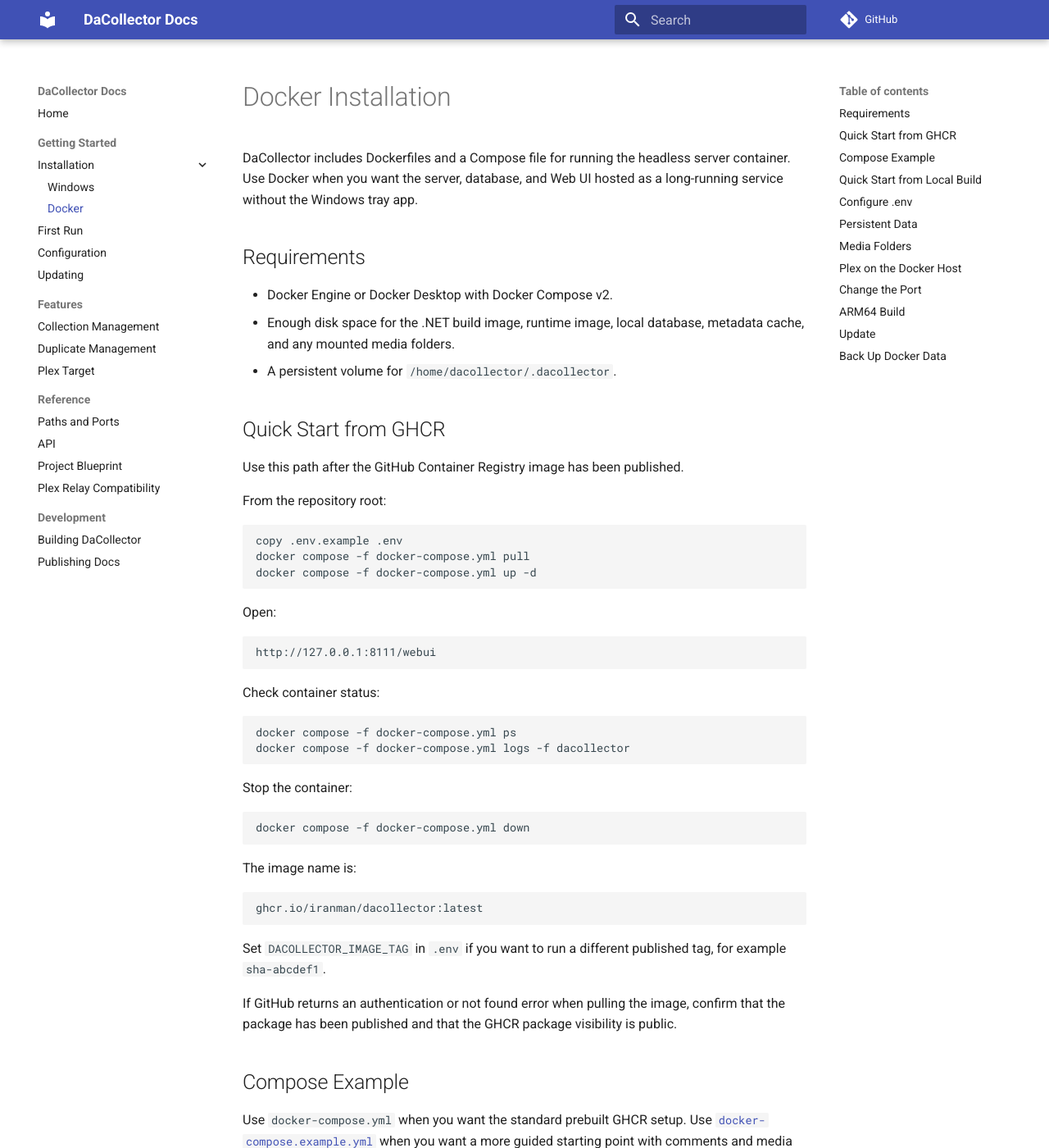
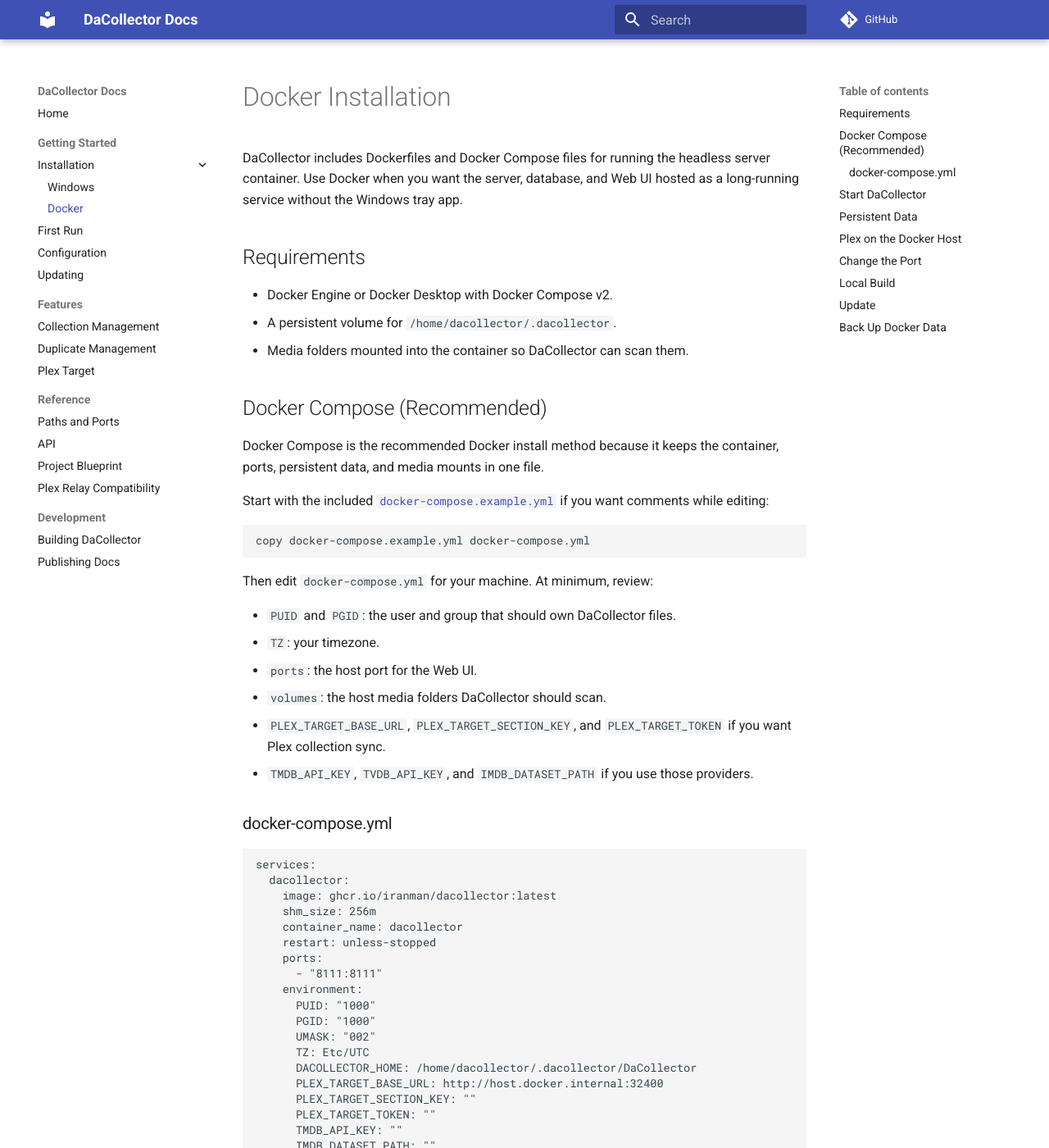
Before and after one commit to Iranman/DaCollector, an MkDocs documentation site: the page built from docs/getting-started/installation/docker.md, in a window 1280 px wide and 1400 px high. Shown: the whole window at 82% size. Built offline with MkDocs 1.6.1 and Material for MkDocs 9.7.7, drawn with Linux system fonts in a browser that asks for light colours; comment, search, counter and statistics services are not loaded; some of the changed text lies outside the part shown.

Commit message:
Revise Docker Compose install docs

````diff
--- a/docs/getting-started/installation/docker.md
+++ b/docs/getting-started/installation/docker.md
@@ -1,23 +1,87 @@
 # Docker Installation
 
-DaCollector includes Dockerfiles and a Compose file for running the headless server container. Use Docker when you want the server, database, and Web UI hosted as a long-running service without the Windows tray app.
+DaCollector includes Dockerfiles and Docker Compose files for running the headless server container. Use Docker when you want the server, database, and Web UI hosted as a long-running service without the Windows tray app.
 
 ## Requirements
 
 - Docker Engine or Docker Desktop with Docker Compose v2.
-- Enough disk space for the .NET build image, runtime image, local database, metadata cache, and any mounted media folders.
 - A persistent volume for `/home/dacollector/.dacollector`.
+- Media folders mounted into the container so DaCollector can scan them.
 
-## Quick Start from GHCR
+## Docker Compose (Recommended)
 
-Use this path after the GitHub Container Registry image has been published.
+Docker Compose is the recommended Docker install method because it keeps the container, ports, persistent data, and media mounts in one file.
 
-From the repository root:
+Start with the included [`docker-compose.example.yml`](https://github.com/Iranman/DaCollector/blob/main/docker-compose.example.yml) if you want comments while editing:
 
 ```powershell
-copy .env.example .env
-docker compose -f docker-compose.yml pull
-docker compose -f docker-compose.yml up -d
+copy docker-compose.example.yml docker-compose.yml
+```
+
+Then edit `docker-compose.yml` for your machine. At minimum, review:
+
+- `PUID` and `PGID`: the user and group that should own DaCollector files.
+- `TZ`: your timezone.
+- `ports`: the host port for the Web UI.
+- `volumes`: the host media folders DaCollector should scan.
+- `PLEX_TARGET_BASE_URL`, `PLEX_TARGET_SECTION_KEY`, and `PLEX_TARGET_TOKEN` if you want Plex collection sync.
+- `TMDB_API_KEY`, `TVDB_API_KEY`, and `IMDB_DATASET_PATH` if you use those providers.
+
+### docker-compose.yml
+
+```yaml
+services:
+  dacollector:
+    image: ghcr.io/iranman/dacollector:latest
+    shm_size: 256m
+    container_name: dacollector
+    restart: unless-stopped
+    ports:
+      - "8111:8111"
+    environment:
+      PUID: "1000"
+      PGID: "1000"
+      UMASK: "002"
+      TZ: Etc/UTC
+      DACOLLECTOR_HOME: /home/dacollector/.dacollector/DaCollector
+      PLEX_TARGET_BASE_URL: http://host.docker.internal:32400
+      PLEX_TARGET_SECTION_KEY: ""
+      PLEX_TARGET_TOKEN: ""
+      TMDB_API_KEY: ""
+      IMDB_DATASET_PATH: ""
+      IMDB_CACHE_EXPIRATION_DAYS: "7"
+      TVDB_API_KEY: ""
+      TVDB_PIN: ""
+      TVDB_CACHE_EXPIRATION_DAYS: "7"
+    volumes:
+      - dacollector-data:/home/dacollector/.dacollector
+      - "D:/Media/Movies:/media/movies:ro"
+      - "D:/Media/TV:/media/tv:ro"
+    extra_hosts:
+      - "host.docker.internal:host-gateway"
+
+volumes:
+  dacollector-data:
+```
+
+Replace the media paths before running the container. On Linux, paths normally look like:
+
+```yaml
+volumes:
+  - dacollector-data:/home/dacollector/.dacollector
+  - "/mnt/media/movies:/media/movies:ro"
+  - "/mnt/media/tv:/media/tv:ro"
+```
+
+Keep media mounts read-only until you intentionally want DaCollector to delete duplicate files from that path.
+
+## Start DaCollector
+
+From the folder containing `docker-compose.yml`:
+
+```powershell
+docker compose pull
+docker compose up -d
 ```
 
 Open:
@@ -29,101 +93,17 @@
 Check container status:
 
 ```powershell
-docker compose -f docker-compose.yml ps
-docker compose -f docker-compose.yml logs -f dacollector
+docker compose ps
+docker compose logs -f dacollector
 ```
 
 Stop the container:
 
 ```powershell
-docker compose -f docker-compose.yml down
+docker compose down
 ```
 
-The image name is:
-
-```text
-ghcr.io/iranman/dacollector:latest
-```
-
-Set `DACOLLECTOR_IMAGE_TAG` in `.env` if you want to run a different published tag, for example `sha-abcdef1`.
-
 If GitHub returns an authentication or not found error when pulling the image, confirm that the package has been published and that the GHCR package visibility is public.
-
-## Compose Example
-
-Use `docker-compose.yml` when you want the standard prebuilt GHCR setup. Use [`docker-compose.example.yml`](https://github.com/Iranman/DaCollector/blob/main/docker-compose.example.yml) when you want a more guided starting point with comments and media mount examples.
-
-To start from the example:
-
-```powershell
-copy docker-compose.example.yml docker-compose.yml
-copy .env.example .env
-```
-
-Then edit `docker-compose.yml` and uncomment or add the media mounts for your machine. The example includes Windows and Linux patterns:
-
-```yaml
-volumes:
-  - dacollector-data:/home/dacollector/.dacollector
-  # - "D:/Media/Movies:/media/movies:ro"
-  # - "D:/Media/TV:/media/tv:ro"
-  # - "/mnt/media/movies:/media/movies:ro"
-  # - "/mnt/media/tv:/media/tv:ro"
-```
-
-Keep media mounts read-only until you intentionally want DaCollector to delete duplicate files from that path.
-
-## Quick Start from Local Build
-
-From the repository root:
-
-```powershell
-copy .env.example .env
-docker compose -f compose.yaml up -d --build
-```
-
-Open:
-
-```text
-http://127.0.0.1:8111/webui
-```
-
-Check container status:
-
-```powershell
-docker compose -f compose.yaml ps
-docker compose -f compose.yaml logs -f dacollector
-```
-
-Stop the container:
-
-```powershell
-docker compose -f compose.yaml down
-```
-
-## Configure `.env`
-
-The included `.env.example` is safe to commit because it contains only placeholders. Copy it to `.env` and edit your local values:
-
-```text
-PUID=1000
-PGID=1000
-UMASK=002
-TZ=Etc/UTC
-DACOLLECTOR_PORT=8111
-DACOLLECTOR_IMAGE_TAG=latest
-PLEX_TARGET_BASE_URL=http://host.docker.internal:32400
-PLEX_TARGET_SECTION_KEY=
-PLEX_TARGET_TOKEN=
-TMDB_API_KEY=
-IMDB_DATASET_PATH=
-IMDB_CACHE_EXPIRATION_DAYS=7
-TVDB_API_KEY=
-TVDB_PIN=
-TVDB_CACHE_EXPIRATION_DAYS=7
-```
-
-Do not commit `.env`; it is ignored by Git.
 
 ## Persistent Data
 
@@ -142,59 +122,51 @@
 
 That path contains settings, SQLite databases, logs, provider cache, images, plugins, and Web UI data.
 
-## Media Folders
-
-Edit `docker-compose.yml`, [`docker-compose.example.yml`](https://github.com/Iranman/DaCollector/blob/main/docker-compose.example.yml), or `compose.yaml` and mount the folders DaCollector should scan. Keep read-only mounts unless you want DaCollector to delete duplicate files from that path.
-
-```yaml
-volumes:
-  - dacollector-data:/home/dacollector/.dacollector
-  - "D:/Media/Movies:/media/movies:ro"
-  - "D:/Media/TV:/media/tv:ro"
-```
-
-Then add `/media/movies` and `/media/tv` as managed folders in the Web UI.
-
-If you plan to use duplicate deletion, change the relevant mount from `:ro` to `:rw` only after your duplicate cleanup plan has been reviewed.
-
 ## Plex on the Docker Host
 
 When Plex runs on the same Windows machine as Docker Desktop, use:
 
-```text
-PLEX_TARGET_BASE_URL=http://host.docker.internal:32400
+```yaml
+PLEX_TARGET_BASE_URL: http://host.docker.internal:32400
 ```
 
 When Plex runs on another machine, use its LAN URL:
 
-```text
-PLEX_TARGET_BASE_URL=http://192.168.1.50:32400
+```yaml
+PLEX_TARGET_BASE_URL: http://192.168.1.50:32400
 ```
 
-Set `PLEX_TARGET_TOKEN` in `.env`, then use the Plex Target APIs or Web UI status checks to confirm DaCollector can read libraries.
+Set `PLEX_TARGET_TOKEN` directly in `docker-compose.yml`, then use the Plex Target APIs or Web UI status checks to confirm DaCollector can read libraries.
 
 ## Change the Port
 
-Set the host-side port in `.env`:
+Change the host-side port in `docker-compose.yml`:
 
-```text
-DACOLLECTOR_PORT=8112
+```yaml
+ports:
+  - "8112:8111"
 ```
 
 Restart:
 
 ```powershell
-docker compose -f docker-compose.yml up -d
+docker compose up -d
 ```
 
 Open `http://127.0.0.1:8112/webui`.
 
-## ARM64 Build
+## Local Build
 
-For an ARM64 container build, set:
+Use `compose.yaml` when you want to build the image from this repository instead of pulling the GHCR image:
 
-```text
-DACOLLECTOR_DOCKERFILE=Dockerfile.aarch64
+```powershell
+docker compose -f compose.yaml up -d --build
+```
+
+For an ARM64 container build, edit `compose.yaml` and set:
+
+```yaml
+dockerfile: Dockerfile.aarch64
 ```
 
 Then rebuild:
@@ -206,16 +178,14 @@
 
 ## Update
 
-For the GHCR image:
+For the recommended GHCR image:
 
 ```powershell
-docker compose -f docker-compose.yml pull
-docker compose -f docker-compose.yml up -d
+docker compose pull
+docker compose up -d
 ```
 
 For a local build:
-
-From the repository root:
 
 ```powershell
 git pull
@@ -230,7 +200,7 @@
 Stop DaCollector before backing up the volume:
 
 ```powershell
-docker compose -f docker-compose.yml down
+docker compose down
 docker run --rm -v dacollector_dacollector-data:/data -v "${PWD}:/backup" alpine tar czf /backup/dacollector-data.tgz -C /data .
 ```
 
````
Also changed, not shown: docker-compose.example.yml (+17 -16 lines), docker-compose.yml (+16 -15 lines), 3 other files.
